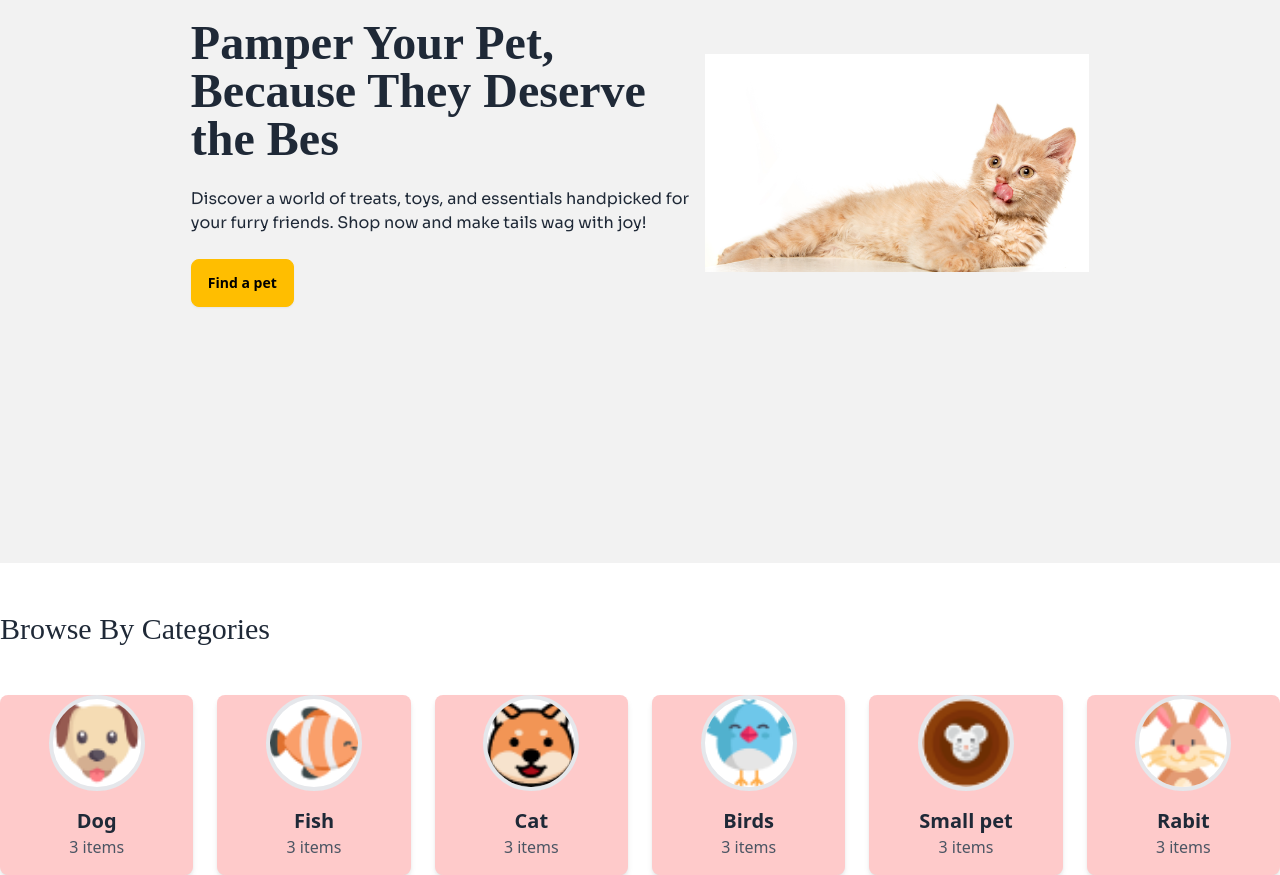
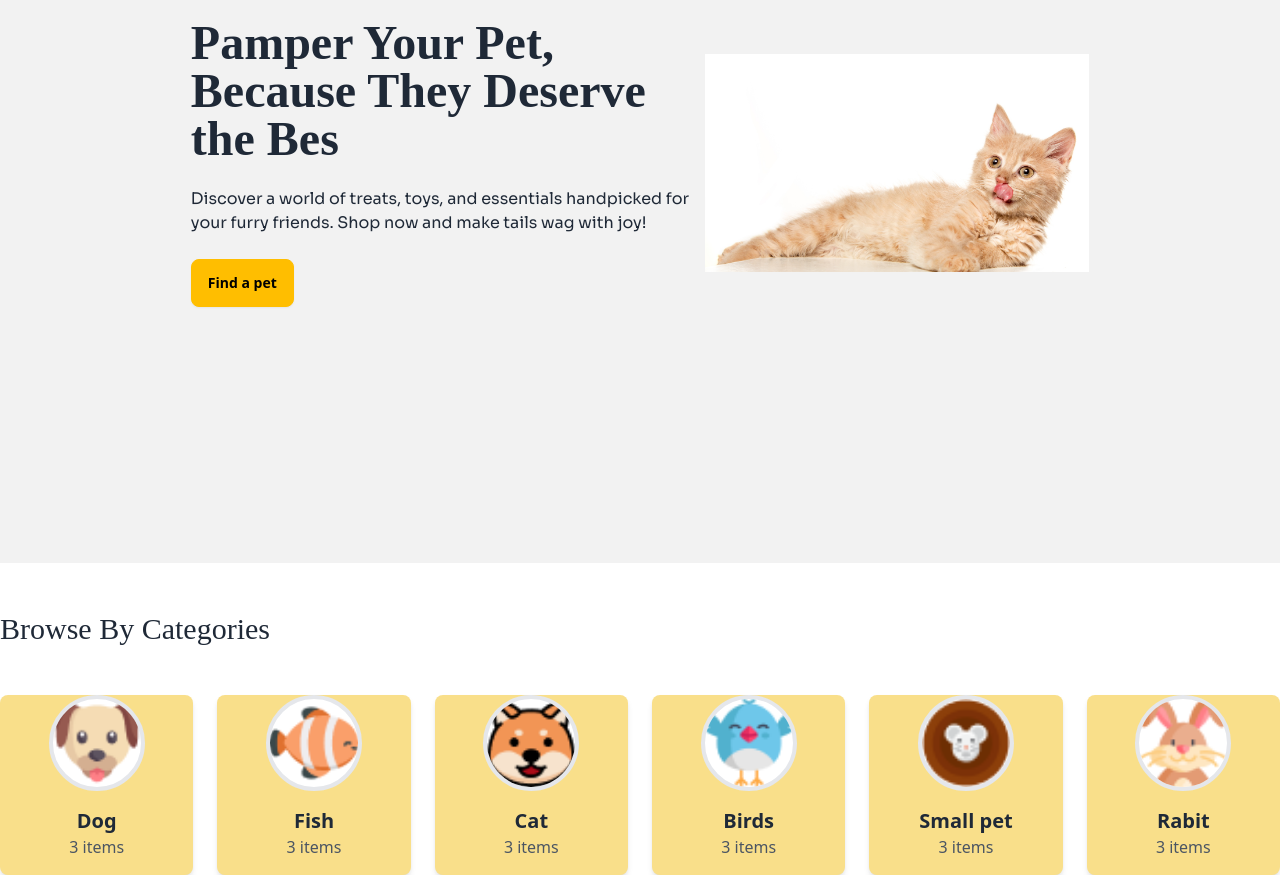
Before and after one commit to bilashmollick223/Assignment_03_Category_0001, a plain HTML site: page index.html in a window 1280 px wide. Shown: the part 305-1180 px from the top of the page. Drawn offline with nearby package versions, Linux system fonts and the light colour scheme; a web font is replaced by a local one.

Commit message:
card background change

```diff
--- a/index.html
+++ b/index.html
@@ -39,6 +39,10 @@
       font-family: "ADLaM Display", serif;
       font-weight: 400;
       font-style: normal;
+    }
+
+    .card-color{
+      background: #F9DF8A;
     }
 
     .font-sora{
@@ -128,7 +132,7 @@
       </div>
       <!-- Start card -->
       <div class="grid grid-cols-6  gap-6 text-center ">
-        <div class="rounded-lg shadow-md bg-red-200 overflow-hidden">
+        <div class="rounded-lg shadow-md card-color overflow-hidden">
           <img class="m-auto w-24 h-24 rounded-full mx-auto border-4 bg-white" src="./c1-assets/dog-cartoon.png" alt="">
           <div class="p-4">
             <h2 class="font-bold text-xl">Dog</h2>
@@ -136,7 +140,7 @@
           </div>
          </div>
 
-         <div class="rounded-lg shadow-md bg-red-200 overflow-hidden">
+         <div class="rounded-lg shadow-md card-color overflow-hidden">
           <img class="m-auto w-24 h-24 rounded-full mx-auto border-4 bg-white" src="./c1-assets/fish-cartoon.png" alt="">
           <div class="p-4">
             <h2 class="font-bold text-xl">Fish</h2>
@@ -144,7 +148,7 @@
           </div>
          </div>
 
-         <div class="rounded-lg shadow-md bg-red-200 overflow-hidden">
+         <div class="rounded-lg shadow-md card-color overflow-hidden">
           <img class="m-auto w-24 h-24 rounded-full mx-auto border-4 bg-white" src="./c1-assets/cat-cartoon.png" alt="">
           <div class="p-4">
             <h2 class="font-bold text-xl">Cat</h2>
@@ -152,7 +156,7 @@
           </div>
          </div>
 
-         <div class="rounded-lg shadow-md bg-red-200 overflow-hidden">
+         <div class="rounded-lg shadow-md card-color overflow-hidden">
           <img class="m-auto w-24 h-24 rounded-full mx-auto border-4 bg-white" src="./c1-assets/bird-cartoon.png" alt="">
           <div class="p-4">
             <h2 class="font-bold text-xl">Birds</h2>
@@ -160,7 +164,7 @@
           </div>
          </div>
 
-         <div class="rounded-lg shadow-md bg-red-200 overflow-hidden">
+         <div class="rounded-lg shadow-md card-color overflow-hidden">
           <img class="m-auto w-24 h-24 rounded-full mx-auto border-4 bg-white" src="./c1-assets/mouse-cartoon.png" alt="">
           <div class="p-4">
             <h2 class="font-bold text-xl">Small pet</h2>
@@ -168,7 +172,7 @@
           </div>
          </div>
 
-         <div class="rounded-lg shadow-md bg-red-200 overflow-hidden">
+         <div class="rounded-lg shadow-md card-color overflow-hidden">
           <img class="m-auto w-24 h-24 rounded-full mx-auto border-4 bg-white" src="./c1-assets/rabbit-cartoon.png" alt="">
           <div class="p-4">
             <h2 class="font-bold text-xl">Rabit</h2>
```
